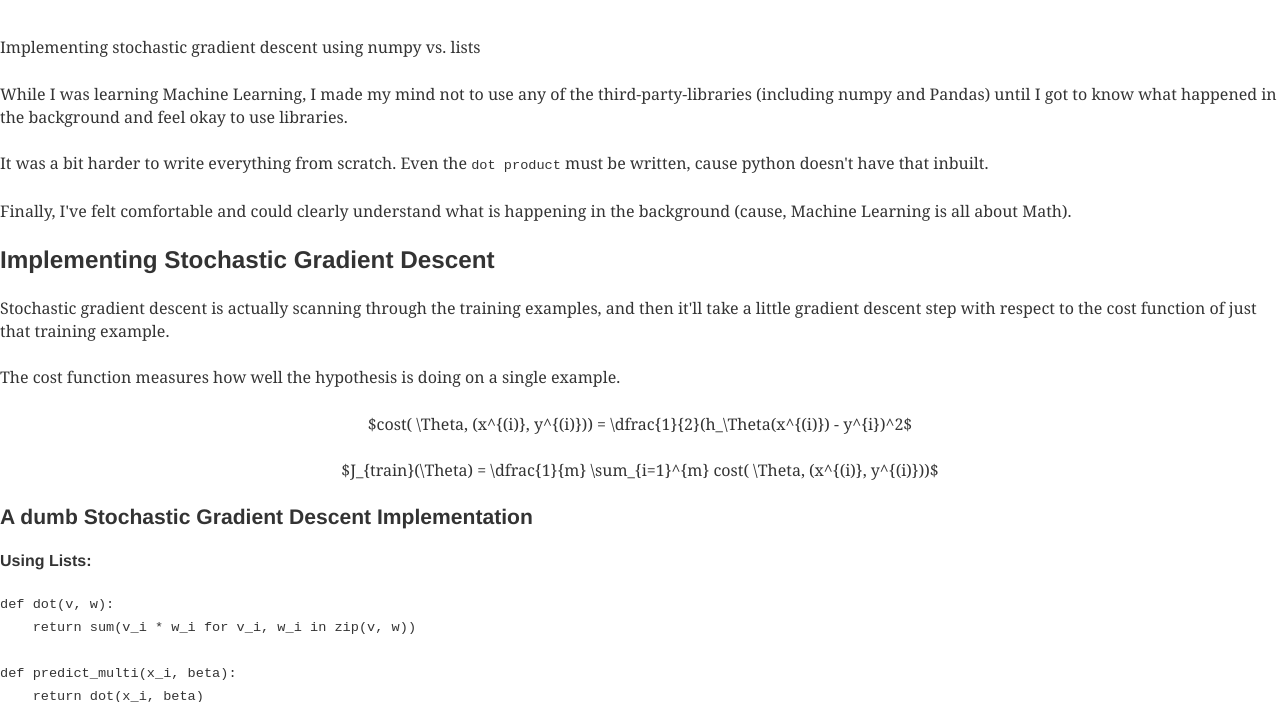
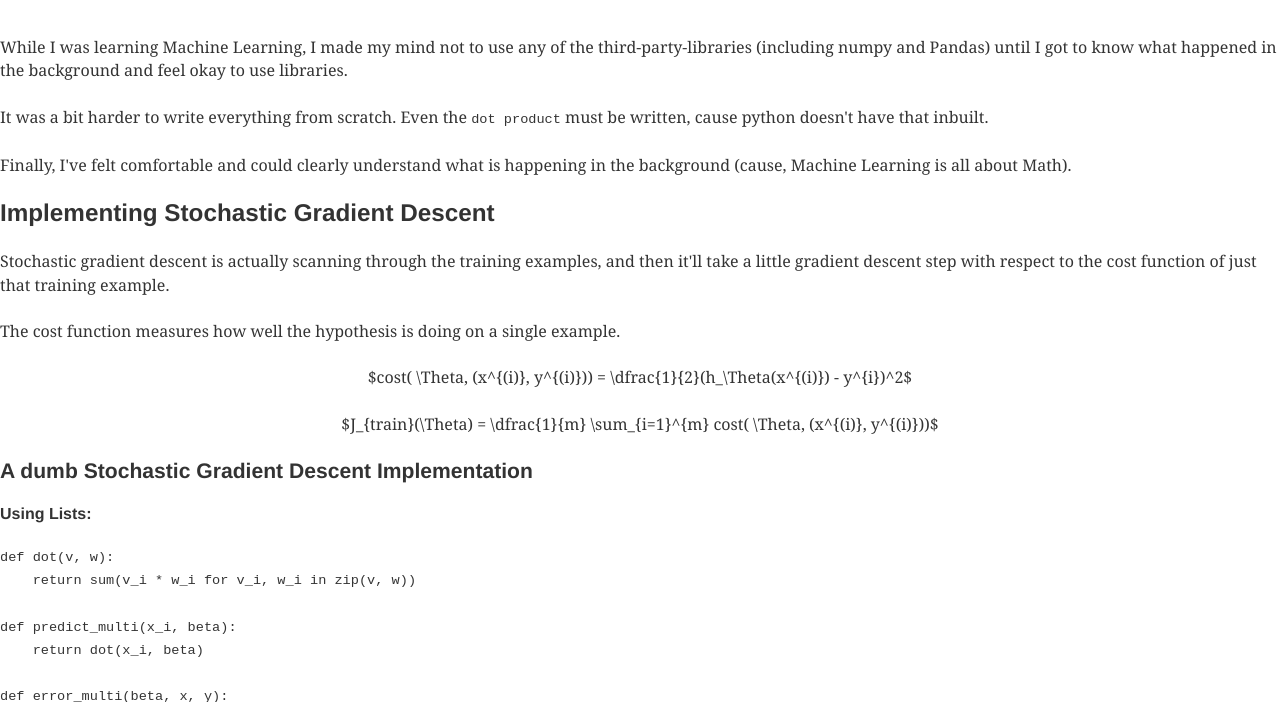
Before and after one commit to GnaneshKunal/gnaneshkunal, a Gatsby site: page /Numpy-vs-lists in a window 1280 px wide. Shown: the part 398-1100 px from the top of the page. Built offline with nearby package versions, Linux system fonts and the light colour scheme; Gatsby itself is replaced by a stand-in of ours; some packages are replaced by stand-ins of ours; code samples lack their colours.

Commit message:
rem some info

```diff
--- a/src/pages/Numpy-vs-lists.md
+++ b/src/pages/Numpy-vs-lists.md
@@ -7,8 +7,6 @@ date: "2018-02-05"
     <br />
   <img src="https://www.dropbox.com/s/dxtooh0s29f0v8u/numpy-python.png?raw=1"><br><br>
 </div>
-
-Implementing stochastic gradient descent using numpy vs. lists
 
 While I was learning Machine Learning, I made my mind not to use any of the third-party-libraries (including numpy and Pandas) until I got to know what  happened in the background and feel okay to use libraries.
 
```
